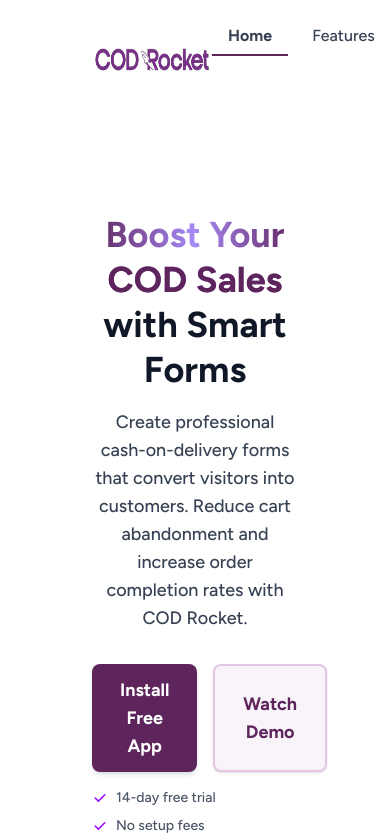
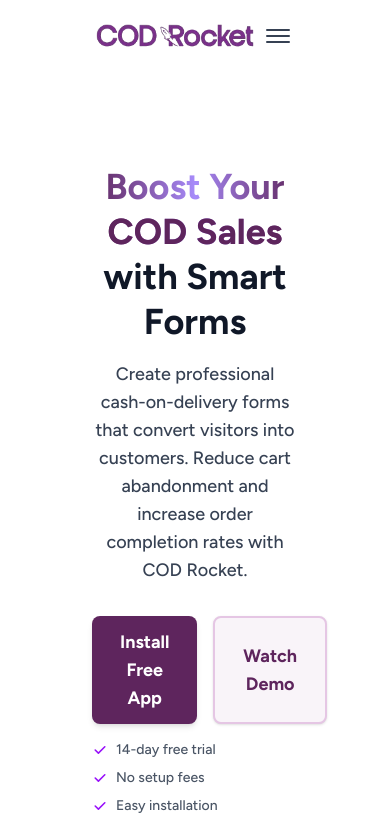
Before and after one commit to abaakil35/Landing-Page-COD, a React (Vite) app in the folder landing-page/: page / in a window 390 px wide. Shown: the top 840 px of the page. Built offline with nearby package versions, Linux system fonts and the light colour scheme.

Commit message:
add a toggle menu for mobile display

```diff
--- a/landing-page/package.json
+++ b/landing-page/package.json
@@ -23,7 +23,7 @@
     "@types/react": "^19.1.10",
     "@types/react-dom": "^19.1.7",
     "@vitejs/plugin-react": "^5.0.0",
-    "eslint": "^9.33.0",
+    "eslint": "^9.34.0",
     "eslint-plugin-react-hooks": "^5.2.0",
     "eslint-plugin-react-refresh": "^0.4.20",
     "globals": "^16.3.0",
--- a/landing-page/src/Components/Documentation.jsx
+++ b/landing-page/src/Components/Documentation.jsx
@@ -997,5 +997,4 @@
     </div>
   );
 };
-
 export default Documentation;
--- a/landing-page/src/Components/Navbar.jsx
+++ b/landing-page/src/Components/Navbar.jsx
@@ -1,6 +1,6 @@
 import logo from "../assets/logo.png";
 import { Link, useLocation } from "react-router-dom";
-import { motion } from "framer-motion";
+import { motion, AnimatePresence } from "framer-motion";
 import { useContext, useState, useEffect } from "react";
 import ThemeContext from "../Context/ThemeContextContext.js";
 
@@ -18,6 +18,15 @@
   const location = useLocation();
   const { theme, toggleTheme } = useContext(ThemeContext);
   const [isScrolled, setIsScrolled] = useState(false);
+  const [isMobileMenuOpen, setIsMobileMenuOpen] = useState(false);
+
+  // Check if we're on a documentation page
+  const isDocPage =
+    location.pathname === "/doc" || location.pathname === "/help-center/doc";
+
+  const toggleMobileMenu = () => {
+    setIsMobileMenuOpen(!isMobileMenuOpen);
+  };
 
   useEffect(() => {
     const handleScroll = () => {
@@ -31,8 +40,10 @@
 
   return (
     <motion.nav
-      className={`relative w-full py-4 px-23 sticky top-0 left-0 z-50 bg-white backdrop-blur-md transition-all duration-300 overflow-hidden ${
-        isScrolled ? "shadow-[0_4px_24px_0_rgba(94,37,93,0.07)]" : ""
+      className={`relative w-full py-4 px-23 sticky top-0 left-0 z-50 bg-white backdrop-blur-md transition-all duration-300 ${
+        isScrolled || isDocPage
+          ? "shadow-[0_4px_24px_0_rgba(94,37,93,0.07)]"
+          : ""
       }`}
       initial={{ opacity: 0, y: -20 }}
       animate={{ opacity: 1, y: 0 }}
@@ -55,7 +66,9 @@
             whileHover={{ scale: 1.1, rotate: 2 }}
           />
         </motion.div>
-        <div className="flex-1 flex justify-center gap-2">
+
+        {/* Desktop Navigation */}
+        <div className="hidden md:flex flex-1 justify-center gap-2">
           {navLinks.map((link, index) => {
             const isActive = location.pathname === link.to;
             return (
@@ -98,8 +111,10 @@
             );
           })}
         </div>
+
+        {/* Desktop Right Side */}
         <motion.div
-          className="flex items-center gap-4"
+          className="hidden md:flex items-center gap-4"
           initial={{ opacity: 0, x: 30 }}
           animate={{ opacity: 1, x: 0 }}
           transition={{ duration: 0.6, delay: 0.8 }}
@@ -165,7 +180,140 @@
             Install Now
           </motion.button>
         </motion.div>
+
+        {/* Mobile Hamburger Menu */}
+        <motion.button
+          className="md:hidden flex items-center justify-center p-2 rounded-lg hover:bg-gray-100 transition-colors"
+          onClick={toggleMobileMenu}
+          aria-label="Toggle mobile menu"
+          whileHover={{ scale: 1.05 }}
+          whileTap={{ scale: 0.95 }}
+        >
+          <div className="w-6 h-6 flex flex-col justify-center items-center space-y-1">
+            <motion.span
+              className="bg-gray-700 block h-0.5 w-6 rounded-sm"
+              animate={
+                isMobileMenuOpen ? { rotate: 45, y: 6 } : { rotate: 0, y: 0 }
+              }
+              transition={{ duration: 0.3, ease: "easeInOut" }}
+            />
+            <motion.span
+              className="bg-gray-700 block h-0.5 w-6 rounded-sm"
+              animate={isMobileMenuOpen ? { opacity: 0 } : { opacity: 1 }}
+              transition={{ duration: 0.3, ease: "easeInOut" }}
+            />
+            <motion.span
+              className="bg-gray-700 block h-0.5 w-6 rounded-sm"
+              animate={
+                isMobileMenuOpen ? { rotate: -45, y: -6 } : { rotate: 0, y: 0 }
+              }
+              transition={{ duration: 0.3, ease: "easeInOut" }}
+            />
+          </div>
+        </motion.button>
       </div>
+
+      {/* Mobile Navigation Menu */}
+      <AnimatePresence>
+        {isMobileMenuOpen && (
+          <motion.div
+            className="md:hidden absolute top-full left-0 right-0 bg-white border-t border-gray-200 shadow-xl z-50"
+            initial={{ opacity: 0, y: -20, height: 0 }}
+            animate={{ opacity: 1, y: 0, height: "auto" }}
+            exit={{ opacity: 0, y: -20, height: 0 }}
+            transition={{ duration: 0.3, ease: "easeOut" }}
+          >
+            <motion.div
+              className="px-6 py-4 space-y-2"
+              initial={{ opacity: 0 }}
+              animate={{ opacity: 1 }}
+              transition={{ delay: 0.1, duration: 0.3 }}
+            >
+              {navLinks.map((link, index) => {
+                const isActive = location.pathname === link.to;
+                return (
+                  <motion.div
+                    key={link.to}
+                    initial={{ opacity: 0, x: -20 }}
+                    animate={{ opacity: 1, x: 0 }}
+                    transition={{ delay: 0.1 + index * 0.05, duration: 0.3 }}
+                  >
+                    <Link
+                      to={link.to}
+                      className={`block text-gray-700 text-lg font-medium px-4 py-3 rounded-lg transition-all duration-200 ${
+                        isActive
+                          ? "text-[#5e255dff] bg-purple-50"
+                          : "hover:text-[#5e255dff] hover:bg-gray-50"
+                      }`}
+                      onClick={() => setIsMobileMenuOpen(false)}
+                    >
+                      {link.label}
+                    </Link>
+                  </motion.div>
+                );
+              })}
+
+              {/* Mobile Action Buttons */}
+              <motion.div
+                className="pt-4 border-t border-gray-200 space-y-3"
+                initial={{ opacity: 0, y: 20 }}
+                animate={{ opacity: 1, y: 0 }}
+                transition={{ delay: 0.4, duration: 0.3 }}
+              >
+                <motion.button
+                  onClick={() => {
+                    toggleTheme();
+                    setIsMobileMenuOpen(false);
+                  }}
+                  className="flex items-center justify-between w-full p-3 rounded-lg hover:bg-gray-100 transition-colors"
+                  whileHover={{ scale: 1.02 }}
+                  whileTap={{ scale: 0.98 }}
+                >
+                  <span className="text-gray-700 font-medium">
+                    Toggle Theme
+                  </span>
+                  {theme === "light" ? (
+                    <div className="w-6 h-6 bg-gray-300 rounded-full"></div>
+                  ) : (
+                    <svg width="24" height="24" fill="none" viewBox="0 0 24 24">
+                      <path
+                        d="M21 12.79A9 9 0 1111.21 3a7 7 0 109.79 9.79z"
+                        fill="#232b36"
+                        stroke="#232b36"
+                        strokeWidth="2"
+                      />
+                    </svg>
+                  )}
+                </motion.button>
+
+                <motion.button
+                  className="w-full px-4 py-3 rounded-lg font-medium text-lg text-gray-700 hover:text-[#5e255dff] hover:bg-gray-50 transition-colors border border-gray-300"
+                  onClick={() => setIsMobileMenuOpen(false)}
+                  whileHover={{ scale: 1.02 }}
+                  whileTap={{ scale: 0.98 }}
+                  initial={{ opacity: 0, y: 10 }}
+                  animate={{ opacity: 1, y: 0 }}
+                  transition={{ delay: 0.5, duration: 0.3 }}
+                >
+                  Login
+                </motion.button>
+
+                <motion.button
+                  className="w-full px-5 py-3 rounded-lg font-semibold text-lg text-white bg-[#5e255dff] hover:bg-[#4a1d49] transition-all duration-200 shadow-sm"
+                  onClick={() => setIsMobileMenuOpen(false)}
+                  whileHover={{ scale: 1.02, y: -2 }}
+                  whileTap={{ scale: 0.98 }}
+                  initial={{ opacity: 0, y: 10 }}
+                  animate={{ opacity: 1, y: 0 }}
+                  transition={{ delay: 0.6, duration: 0.3 }}
+                >
+                  Install Now
+                </motion.button>
+              </motion.div>
+            </motion.div>
+          </motion.div>
+        )}
+      </AnimatePresence>
     </motion.nav>
   );
 };
```
Also changed, not shown: 1 other file (tests, documents, lock files or other folders).
